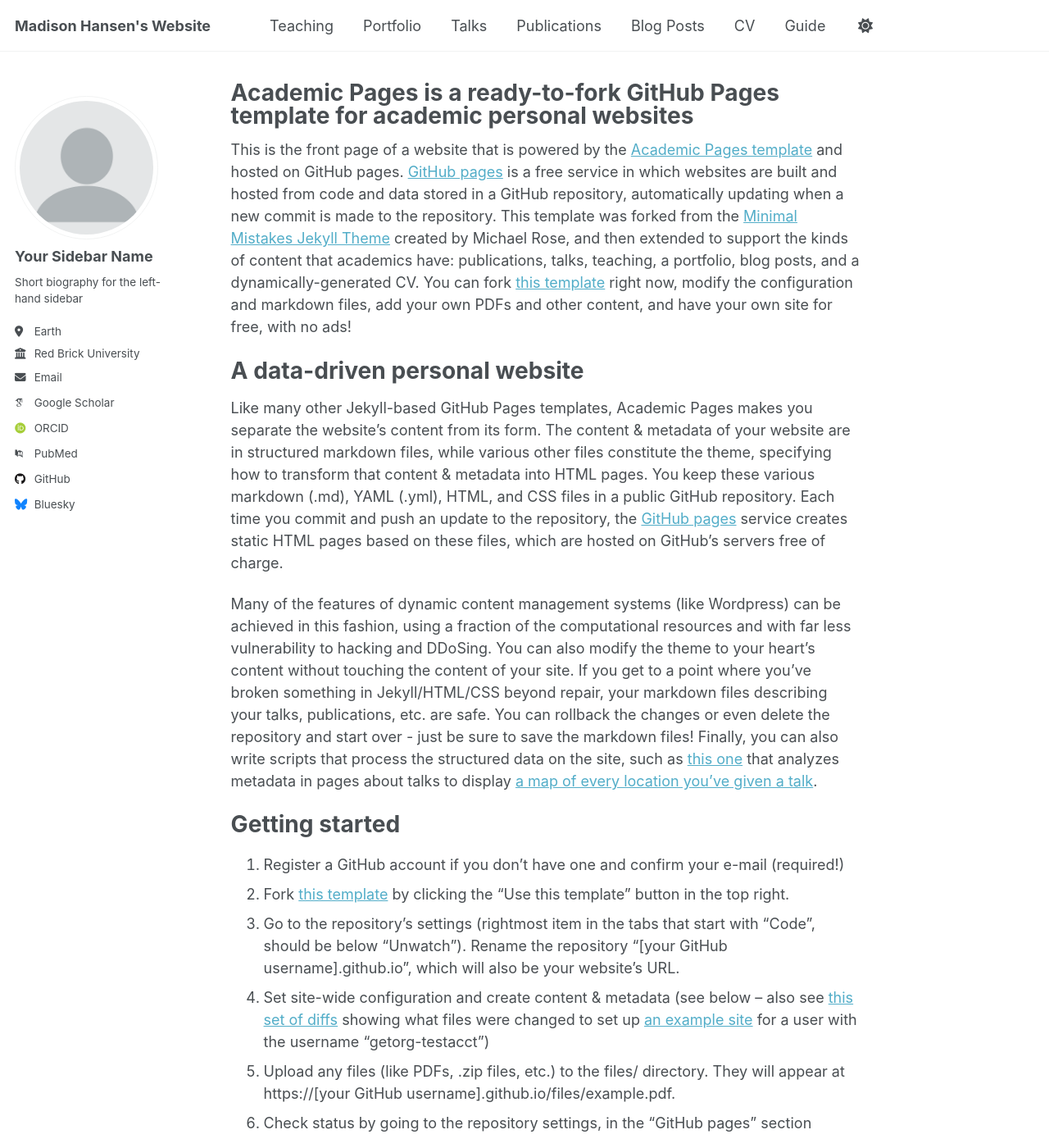
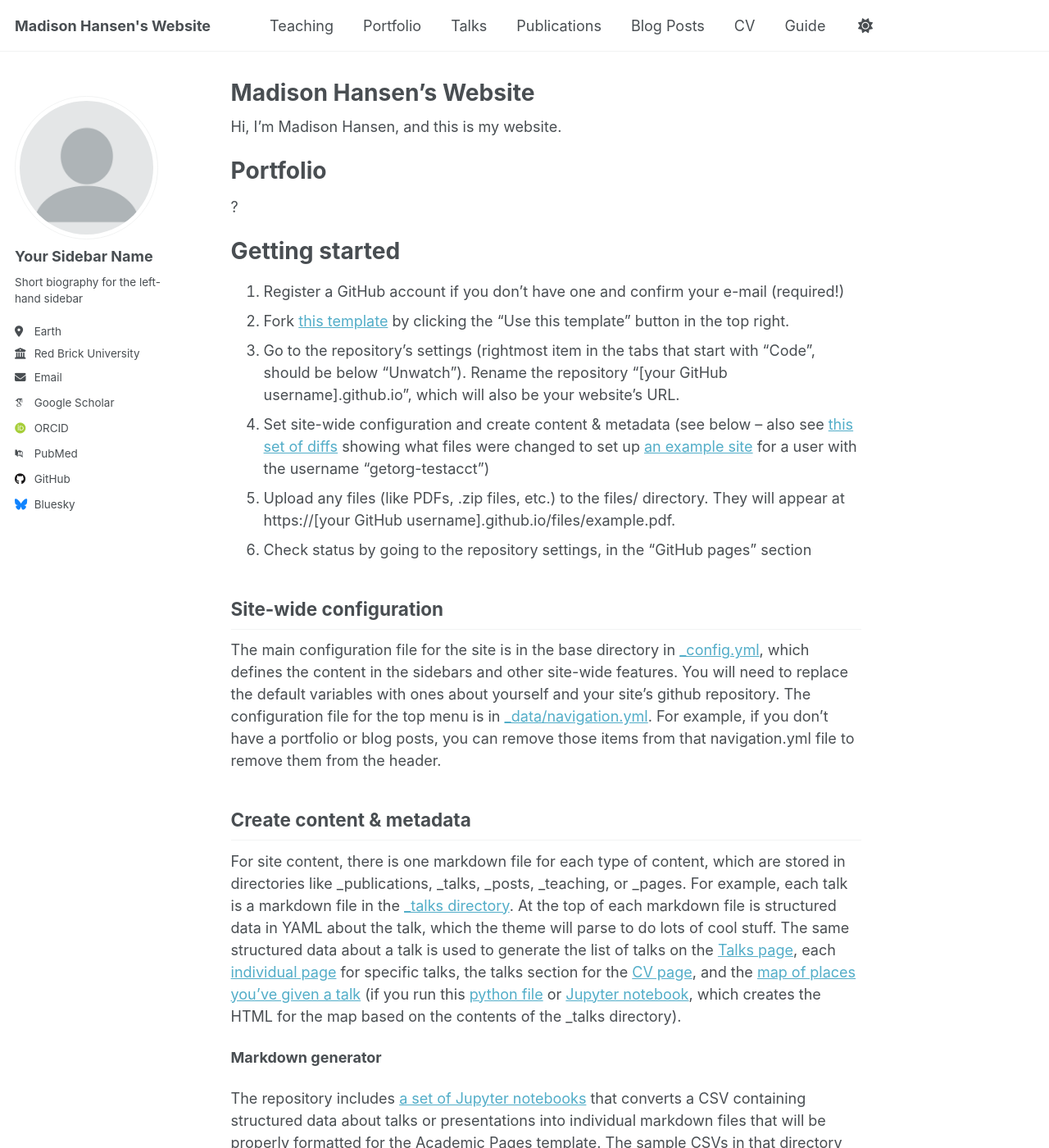
Before and after one commit to hansen-teaching/hansen-teaching.github.io, a Jekyll site: the page built from _pages/about.md, in a window 1280 px wide and 1400 px high. Shown: the whole window at 82% size. Built offline with Jekyll 4.4.1, drawn with Linux system fonts in a browser that asks for light colours; some web fonts are replaced.

Commit message:
Update about.md

```diff
--- a/_pages/about.md
+++ b/_pages/about.md
@@ -1,19 +1,17 @@
 ---
 permalink: /
-title: "Academic Pages is a ready-to-fork GitHub Pages template for academic personal websites"
+title: "Madison Hansen's Website"
 author_profile: true
 redirect_from:
   - /about/
   - /about.html
 ---
 
-This is the front page of a website that is powered by the [Academic Pages template](https://github.com/academicpages/academicpages.github.io) and hosted on GitHub pages. [GitHub pages](https://pages.github.com) is a free service in which websites are built and hosted from code and data stored in a GitHub repository, automatically updating when a new commit is made to the repository. This template was forked from the [Minimal Mistakes Jekyll Theme](https://mmistakes.github.io/minimal-mistakes/) created by Michael Rose, and then extended to support the kinds of content that academics have: publications, talks, teaching, a portfolio, blog posts, and a dynamically-generated CV. You can fork [this template](https://github.com/academicpages/academicpages.github.io) right now, modify the configuration and markdown files, add your own PDFs and other content, and have your own site for free, with no ads!
+Hi, I'm Madison Hansen, and this is my website.
 
-A data-driven personal website
+Portfolio
 ======
-Like many other Jekyll-based GitHub Pages templates, Academic Pages makes you separate the website's content from its form. The content & metadata of your website are in structured markdown files, while various other files constitute the theme, specifying how to transform that content & metadata into HTML pages. You keep these various markdown (.md), YAML (.yml), HTML, and CSS files in a public GitHub repository. Each time you commit and push an update to the repository, the [GitHub pages](https://pages.github.com/) service creates static HTML pages based on these files, which are hosted on GitHub's servers free of charge.
-
-Many of the features of dynamic content management systems (like Wordpress) can be achieved in this fashion, using a fraction of the computational resources and with far less vulnerability to hacking and DDoSing. You can also modify the theme to your heart's content without touching the content of your site. If you get to a point where you've broken something in Jekyll/HTML/CSS beyond repair, your markdown files describing your talks, publications, etc. are safe. You can rollback the changes or even delete the repository and start over - just be sure to save the markdown files! Finally, you can also write scripts that process the structured data on the site, such as [this one](https://github.com/academicpages/academicpages.github.io/blob/master/talkmap.ipynb) that analyzes metadata in pages about talks to display [a map of every location you've given a talk](https://academicpages.github.io/talkmap.html).
+?
 
 Getting started
 ======
```
